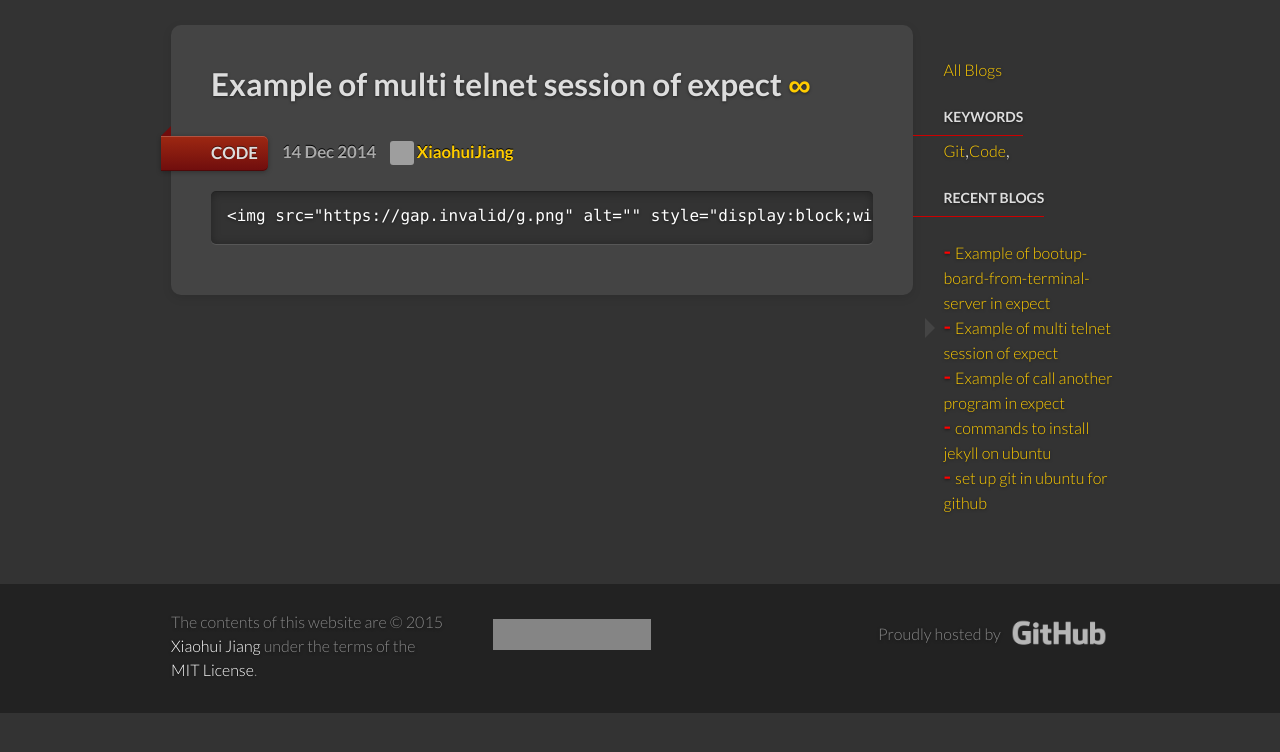
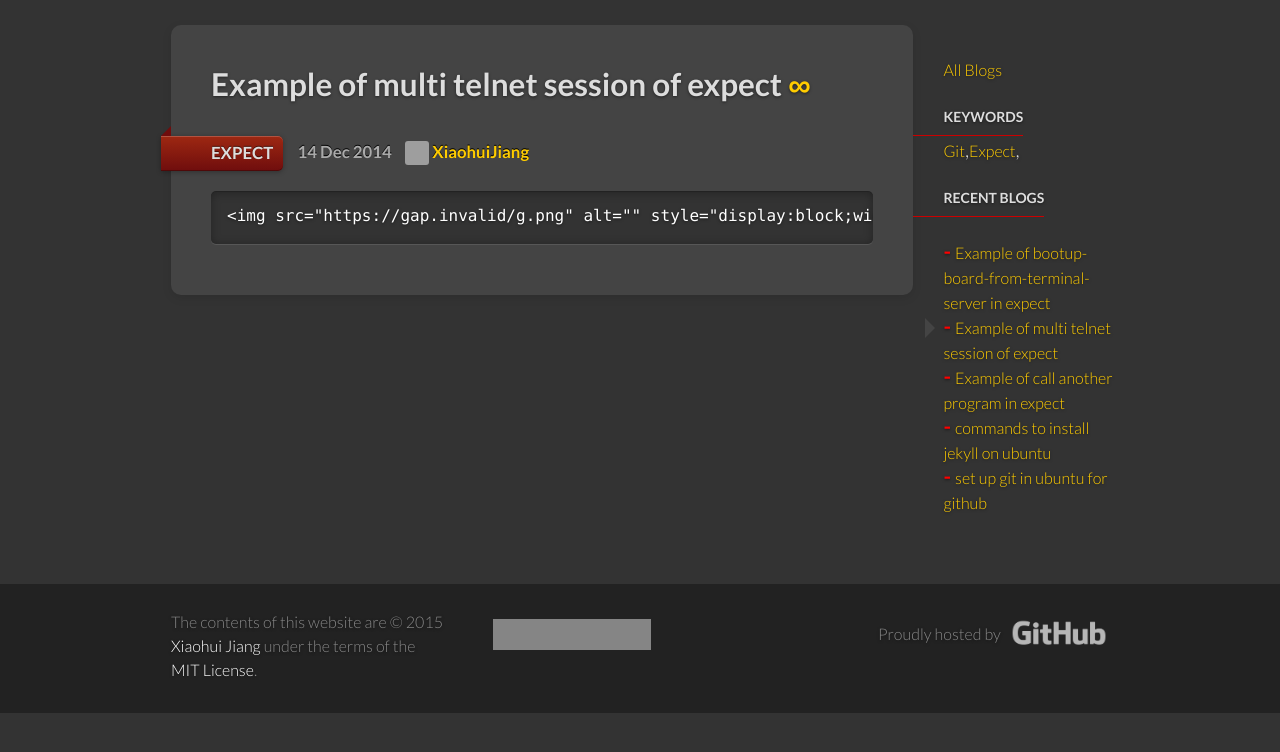
Before and after one commit to XiaohuiJiang/XiaohuiJiang.github.io, a Jekyll site: the page built from _posts/2014-12-14-multi-session-expect.md, in a window 1280 px wide, cut to the strip 134-886 px from the top of the page. Built offline with Jekyll 4.4.1, drawn with Linux system fonts in a browser that asks for light colours; grey boxes are pictures that could not be loaded.

Commit message:
change tag name code to expect

```diff
--- a/_includes/news_contents.html
+++ b/_includes/news_contents.html
@@ -8,7 +8,7 @@
     <ul>
       <h4>Keywords</h4>
       <li class="{% if page.title == 'git' %}current{% endif %}">
-      <a href="/news/git/">Git</a>,<a href="/news/code/">Code</a>,
+      <a href="/news/git/">Git</a>,<a href="/news/expect/">Expect</a>,
       </li>
     </ul>
     <h4>Recent Blogs</h4>
--- a/_posts/2014-12-14-multi-session-expect.md
+++ b/_posts/2014-12-14-multi-session-expect.md
@@ -3,7 +3,7 @@ layout: news_item
 title: Example of multi telnet session of expect
 author: XiaohuiJiang
 version: 0.1
-categories: [code]
+categories: [expect]
 ---
 
 {% highlight tcl %}
--- a/news/code/index.html
+++ b/news/expect/index.html
@@ -1,10 +1,10 @@
 ---
 layout: news
 title: code
-permalink: /news/code/
+permalink: /news/expect/
 author: all
 ---
 
-{% for post in site.categories.code %}
+{% for post in site.categories.expect %}
   {% include news_header.html %}
 {% endfor %}
```
Also changed, not shown: _posts/2014-12-14-call-another-program-by-expect.md (+1 -1 lines), _posts/2014-12-24-bootup-board-from-terminal-server.md (+1 -1 lines).
